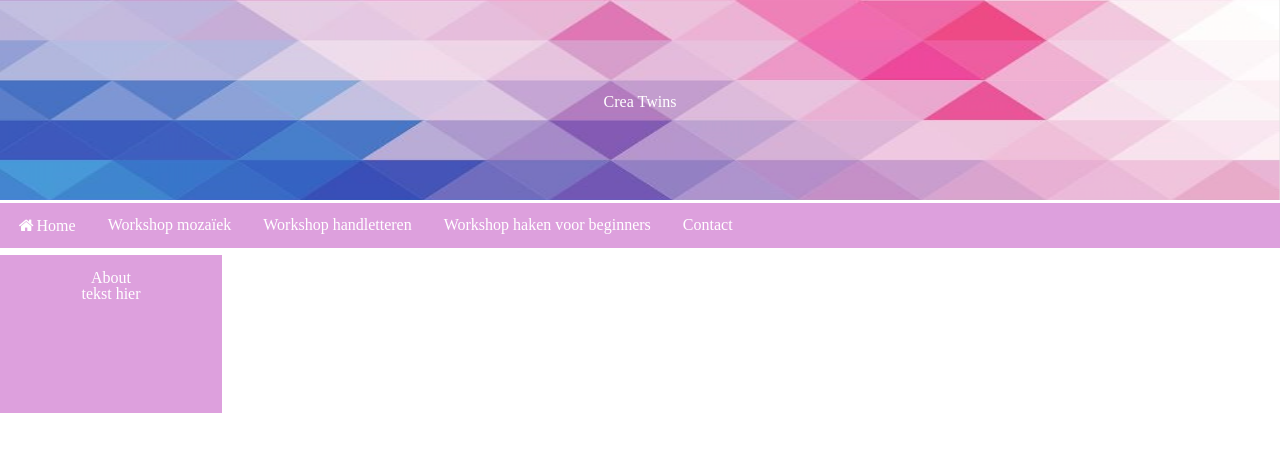
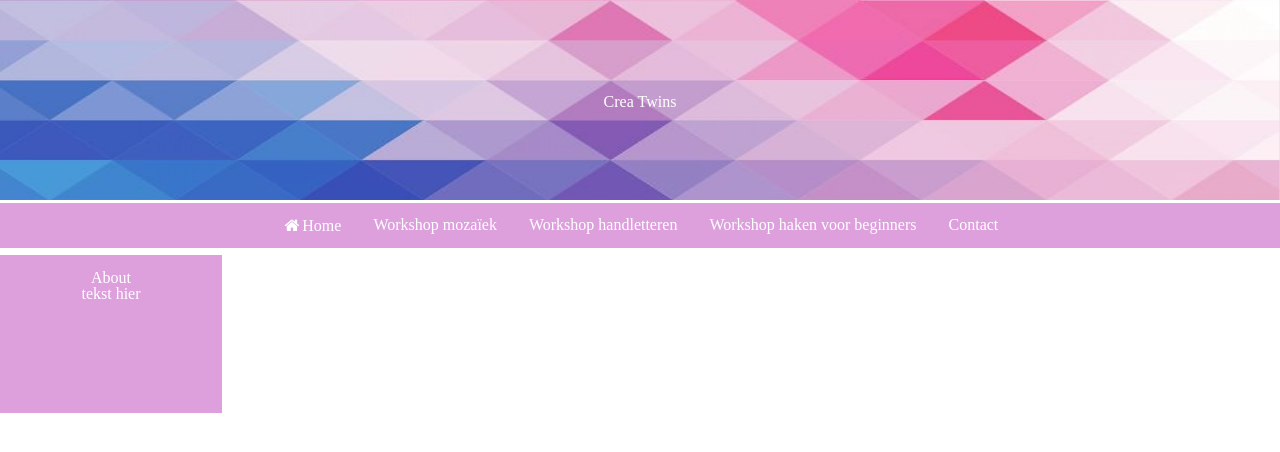
Before and after one commit to hurkens/website_crea_twins, a plain HTML site: page index.html in a window 1280 px wide. Drawn offline with Linux system fonts and the light colour scheme.

Commit message:
Auto stash before merge of "master" and "origin/master"

```diff
--- a/style/main.css
+++ b/style/main.css
@@ -1,3 +1,7 @@
+body {
+    width: 100%;
+}
+
 /* plaatje mozaiek bovenaan*/
 .container {
   position: relative;
@@ -19,10 +23,11 @@
 
 /*navigation bar*/
 nav {
-  width: 100%;
-  float: left;
+    width: 100vw;
+    background-color: plum;
+    display: flex;
+    justify-content: center;
 }
-
 
 nav ul {
   list-style-type: none;
@@ -32,13 +37,13 @@ nav ul {
   background-color: plum;
 }
 
-
 nav li a {
   color: white;
   display: block;
   text-align: center;
   padding: 14px 16px;
   text-decoration: none;
+    margin: auto;
 }
 
 nav li a:hover {
--- a/style/reset.css
+++ b/style/reset.css
@@ -25,7 +25,7 @@ time, mark, audio, video {
 }
 /* HTML5 display-role reset for older browsers */
 article, aside, details, figcaption, figure,
-footer, header, hgroup, menu, nav, section {
+footer, header, hgroup, menu, section {
     display: block;
 }
 body {
```
